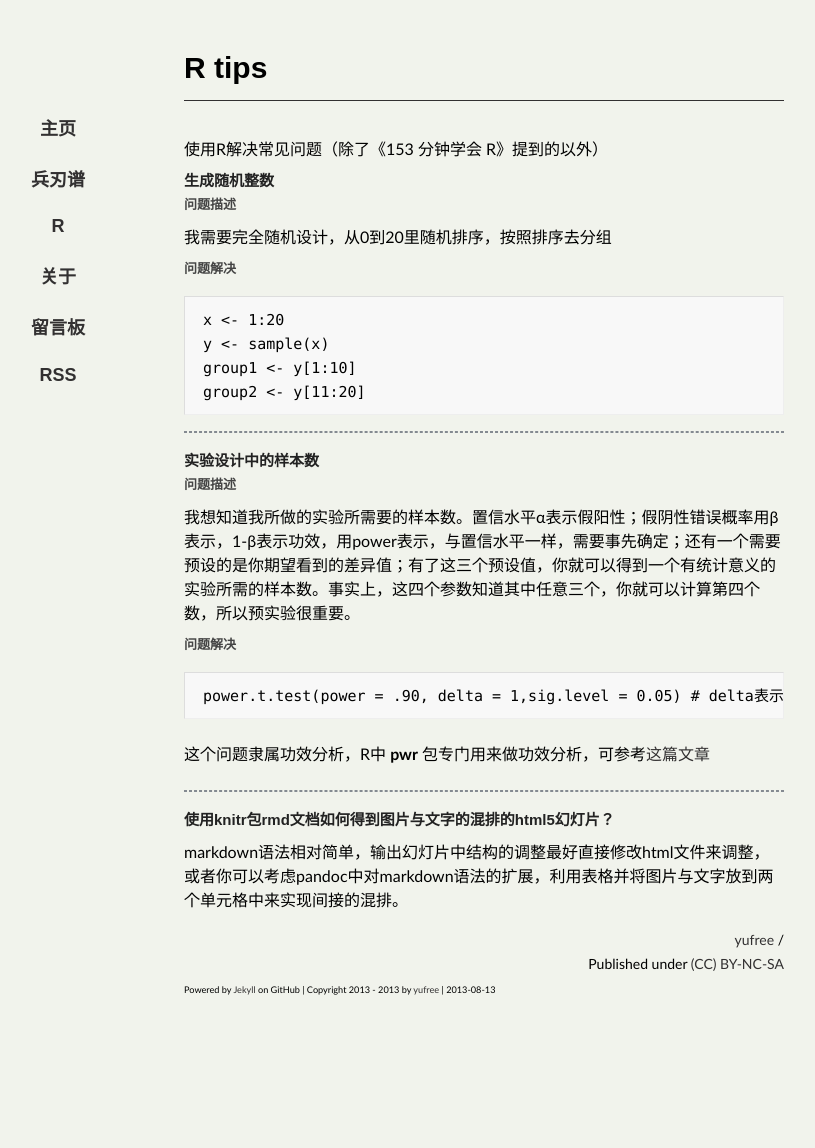
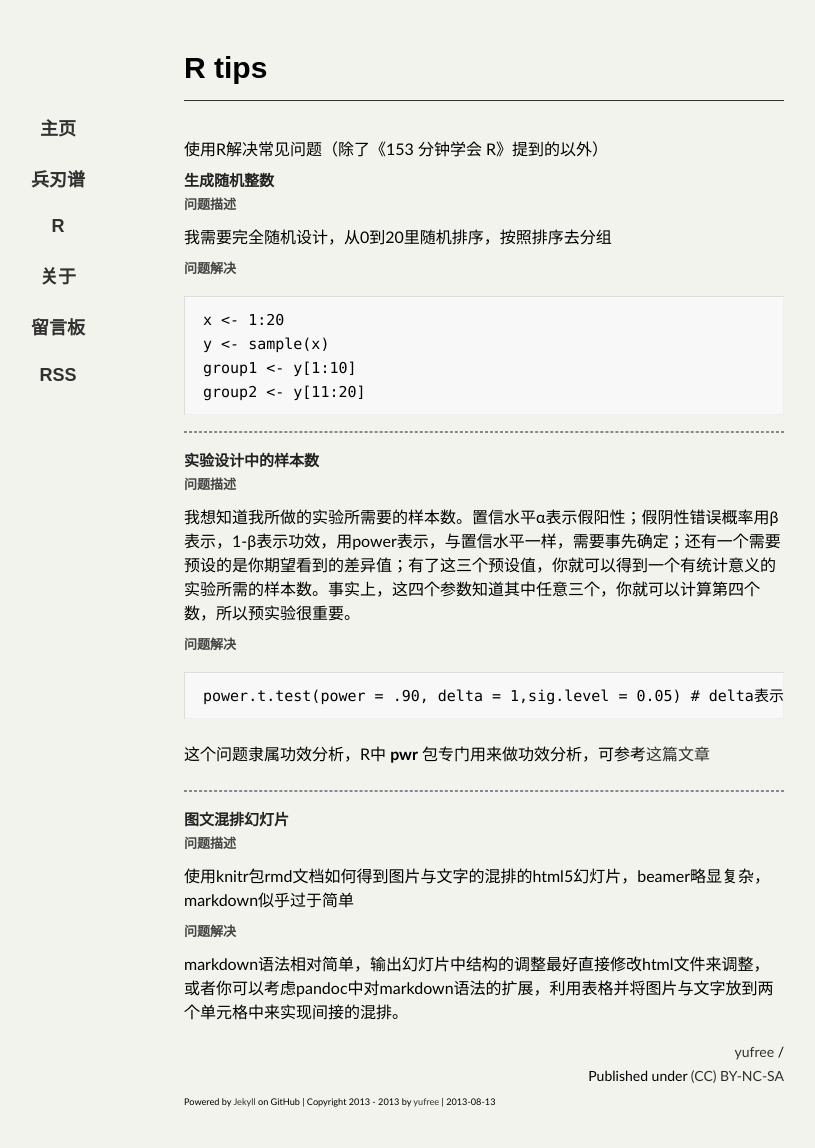
Before and after one commit to yufree/blogcn, a Jekyll site: the page built from Rtips/index.md, in a window 1280 px wide. Shown: the whole page, without its empty margins (156-971 px from the left). Built offline with Jekyll 4.4.1, drawn with Linux system fonts in a browser that asks for light colours; some web fonts are replaced; Markdown is read by kramdown in place of the engine named in the settings; comment, search, counter and statistics services are not loaded; before the commit the page ends 1036 px from its top, so only the background shows below that.

Commit message:
change title

```diff
--- a/Rtips/index.md
+++ b/Rtips/index.md
@@ -38,6 +38,12 @@ power.t.test(power = .90, delta = 1,sig.level = 0.05) # delta表示你想看到
 
 ----
 
-## 使用knitr包rmd文档如何得到图片与文字的混排的html5幻灯片？
+## 图文混排幻灯片
+
+### 问题描述
+
+使用knitr包rmd文档如何得到图片与文字的混排的html5幻灯片，beamer略显复杂，markdown似乎过于简单
+
+### 问题解决
 
 markdown语法相对简单，输出幻灯片中结构的调整最好直接修改html文件来调整，或者你可以考虑pandoc中对markdown语法的扩展，利用表格并将图片与文字放到两个单元格中来实现间接的混排。
```
